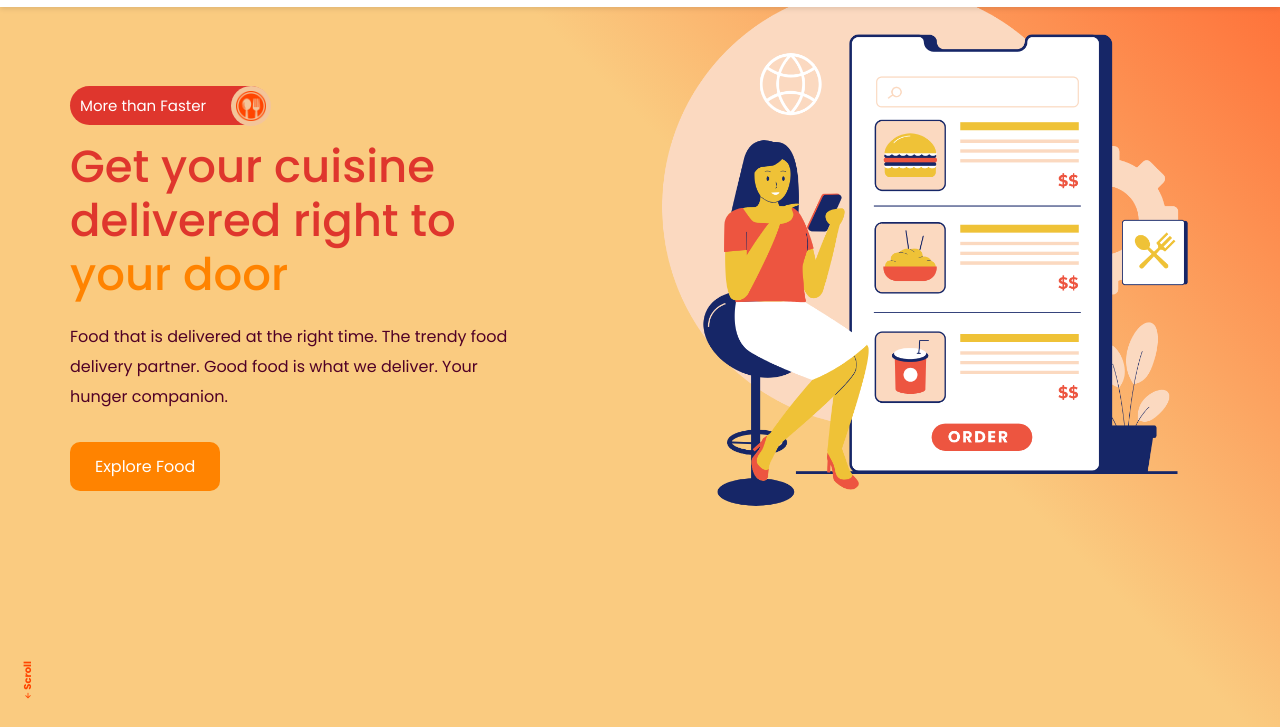
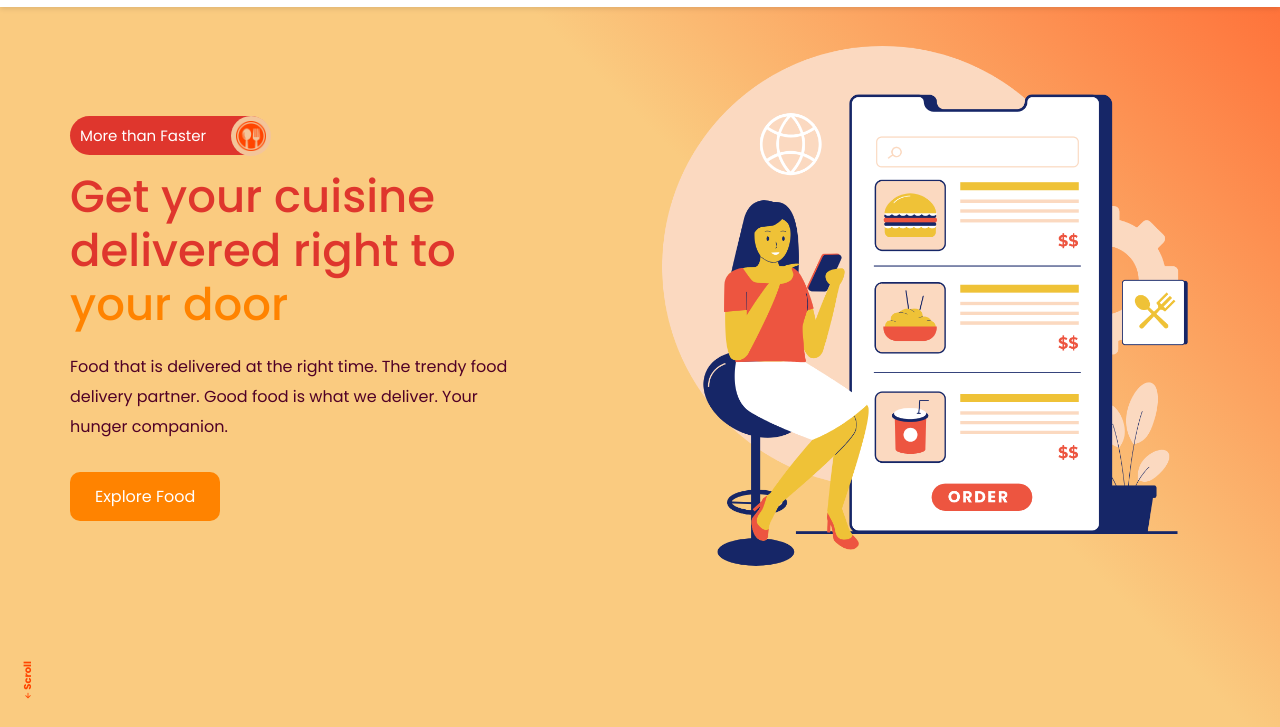
Before and after one commit to MahrukhBashir03/Website_Snaccify, a plain HTML site: page index.html in a window 1280 px wide. Shown: the part 73-800 px from the top of the page. Drawn offline with nearby package versions, Linux system fonts and the light colour scheme.

Commit message:
Update styles.css

```diff
--- a/css/styles.css
+++ b/css/styles.css
@@ -293,6 +293,9 @@ img {
 /* ========== Home =========== */
 .col{
   margin-top: 2px;
+}
+#colimg img {
+  margin-top: 60px;
 }
 .header .home {
   height: calc(100vh - 8.5rem);
```
